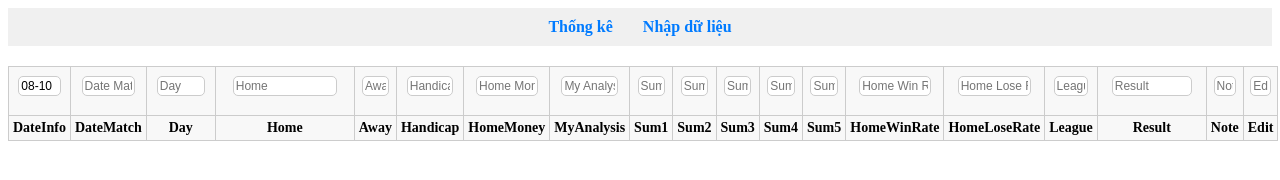
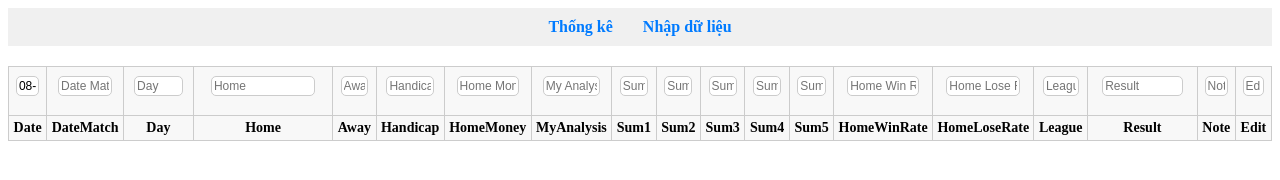
Before and after one commit to vinh066/wfb, a plain HTML site: page index.html in a window 1280 px wide. Drawn offline with Linux system fonts and the light colour scheme; no server answers.

Commit message:
Update index.html

```diff
--- a/index.html
+++ b/index.html
@@ -271,7 +271,7 @@
                     <th><input type="text" id="filterEditInput" placeholder="Edit" /></th>
                 </tr>
                 <tr>
-                    <th>DateInfo</th>
+                    <th>Date</th>
                     <th>DateMatch</th>
                     <th>Day</th>
                     <th>Home</th>
```
